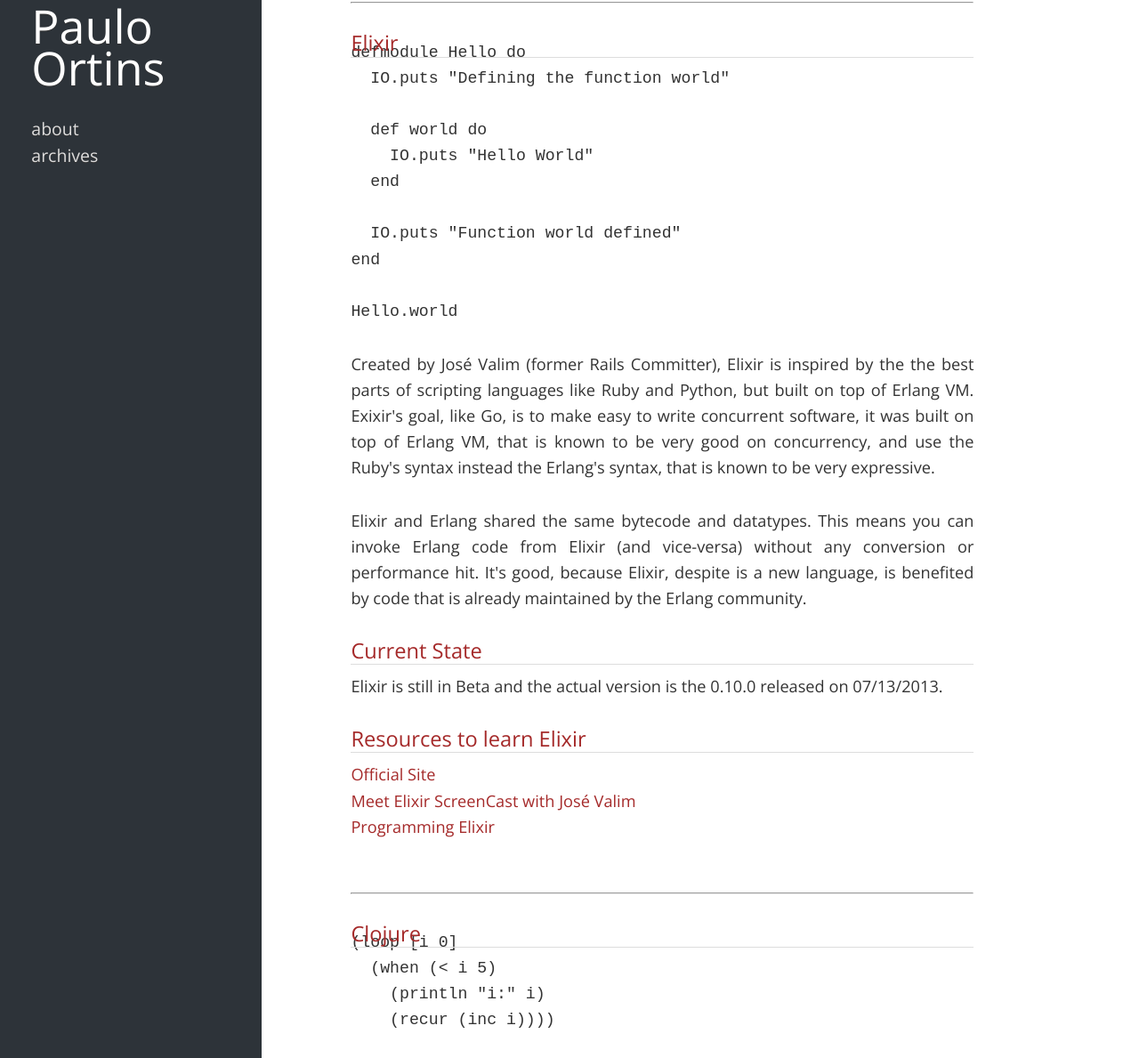
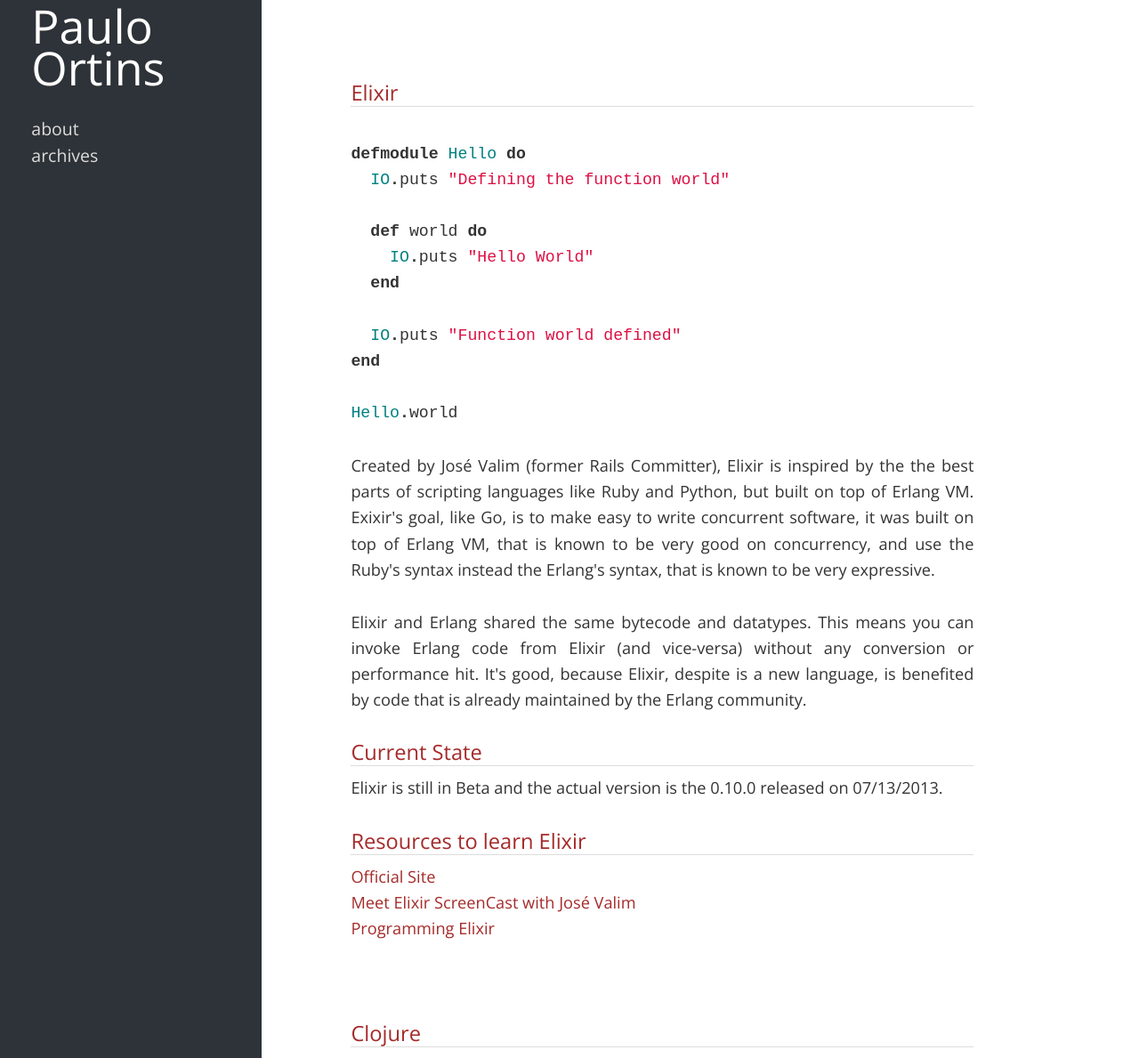
Before and after one commit to pauloortins/pauloortins.github.io, a Jekyll site: the page built from _posts/2013-09-03-3-programming-languages-that-promising-for-the-next-years.markdown, in a window 1280 px wide and 1400 px high, scrolled down 1964 px, cut to the strip 211-1400 px from the top of the window. Shown: the whole strip at 89% size. Built offline with Jekyll 4.4.1, drawn with Linux system fonts in a browser that asks for light colours; nearby versions of some CDN libraries; some of the changed text lies outside the part shown.

Commit message:
Fixed 3 programming languages...

```diff
--- a/_posts/2013-09-03-3-programming-languages-that-promising-for-the-next-years.html
+++ b/_posts/2013-09-03-3-programming-languages-that-promising-for-the-next-years.markdown
@@ -6,9 +6,10 @@
 ---
 <p>As every addicted for programming languages, I feel myself excited when I see new programming languages. In the last years I did at least a toy project in C#, Java, Javascript, Ruby, Python, Scala and Objective-C. Recently, I made a search for new and exciting programming languages. Below is the the languages that I think more interesting and are promising more in the next years. They are open source and focused on writing concurrency software. I will definitively give a try to one of them. The problem is choose which one!</p>
 <p><br/></p>
-<hr>
 <h2>Go</h2>
-<pre>
+<br/>
+
+{% highlight go %}
 package main
 
 import "fmt"
@@ -21,7 +22,9 @@
     res := plus(1, 2)
     fmt.Println("1+2 =", res)
 }
-</pre>
+
+{% endhighlight %}
+
 <p>Go, also known as Golang, is an open source language developed by Rob Pike, Robert Griesemer and Ken Thompson at Google and since 2009 is used in some of the Google's production systems. Your main goal is to make easy to write concurrent systems. Go is compiled like C and is garbage collected like Java and aims to be have an efficiency of a statically typed compiled language with the ease of programming of a dynamic language.</p>
 <p>Go syntax is similar to C and Java, blocks are surrounded by curly braces and there are control flows like if, switch and for. Unlike C, line-ending semicolons are optional, Go doesn't include type inheritance, generics and method overloading. Go also, makes heavy use of interfaces.</p>
 <p>Go concurrency, that is the best point in the language, is implemented through the goroutines, who looks like small threads. Goroutines are created through the <em>go</em> statement from anonymous or named functions. These goroutines are executed concurrently with other goroutines, including their caller. Execution control is moved between them by blocking them when sending or receiving messages. Goroutines can also share data with other goroutines.</p>
@@ -40,9 +43,11 @@
 <a href="http://golang.org/doc/effective_go.html">Effective Go</a><br />
 <a href="http://www.amazon.com/gp/product/0321774639/ref=as_li_ss_tl?ie=UTF8&camp=1789&creative=390957&creativeASIN=0321774639&linkCode=as2&tag=paulorti-20">Programming in Go: Creating Applications for the 21st Century (Developer's Library)</a></p>
 <p><br/></p>
-<hr>
 <h2>Elixir</h2>
-<pre>
+<br/>
+
+{% highlight elixir %}
+
 defmodule Hello do
   IO.puts "Defining the function world"
 
@@ -54,7 +59,8 @@
 end
 
 Hello.world
-</pre>
+
+{% endhighlight %}
 <p>Created by José Valim (former Rails Committer), Elixir is inspired by the the best parts of scripting languages like Ruby and Python, but built on top of Erlang VM. Exixir's goal, like Go, is to make easy to write concurrent software, it was built on top of Erlang VM, that is known to be very good on concurrency, and use the Ruby's syntax instead the Erlang's syntax, that is known to be very expressive.</p>
 <p>Elixir and Erlang shared the same bytecode and datatypes. This means you can invoke Erlang code from Elixir (and vice-versa) without any conversion or performance hit. It's good, because Elixir, despite is a new language, is benefited by code that is already maintained by the Erlang community.</p>
 <h2>Current State</h2>
@@ -64,14 +70,19 @@
 <a href="https://peepcode.com/products/elixir">Meet Elixir ScreenCast with José Valim</a><br />
 <a href="http://pragprog.com/book/elixir/programming-elixir">Programming Elixir</a></p>
 <p><br/></p>
-<hr>
 <h2>Clojure</h2>
-<pre>
+<br/>
+
+
+{% highlight c# %}
 (loop [i 0]
   (when (< i 5)
     (println "i:" i)
-    (recur (inc i))))
-</pre>
+    (recur (inc i)))i)
+
+{% endhighlight %}
+
+
 <p>Clojure is dialect of LISP programming language created by Rich Hickey. It’s also a predominantly functional language, dynamic, built on top of JVM (but has ports to CLR – ClojureCLR, and to Javascript Engine – ClojureScript). It is designed to be a general-purpose language, combining the approachability and interactive development of a scripting language with an efficient and robust infrastructure for multithreaded programming.</p>
 <p>Clojure syntax, as other Lisps, is built on S-expressions that are first parsed into data structures by a reader before being compiled.</p>
 <p>Clojure's best part is that it allows the use of the well established JVM but in a simpler way and, like the other functional programming languages, Clojure is expressive allowing us to reduce the number of lines of code that we need to type.</p>
```
Also changed, not shown: 4 other files.
